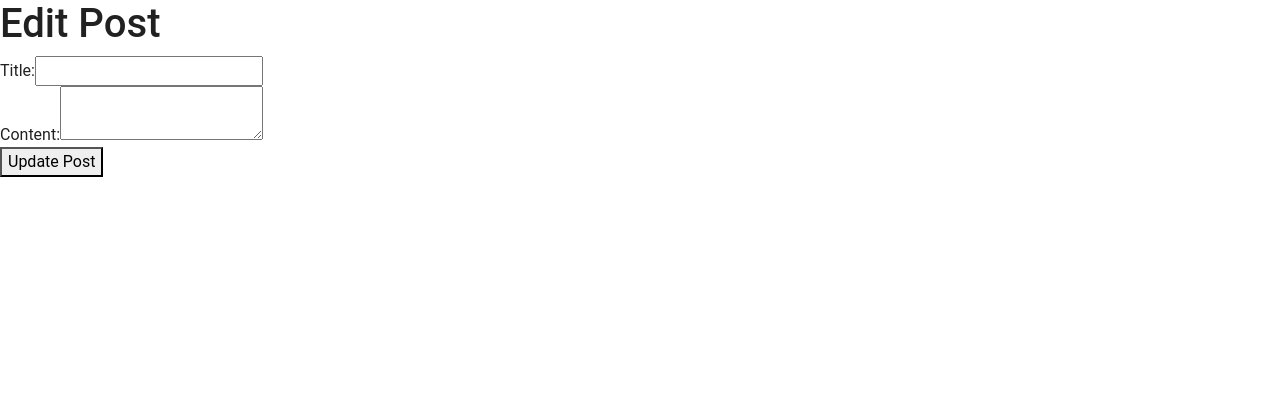
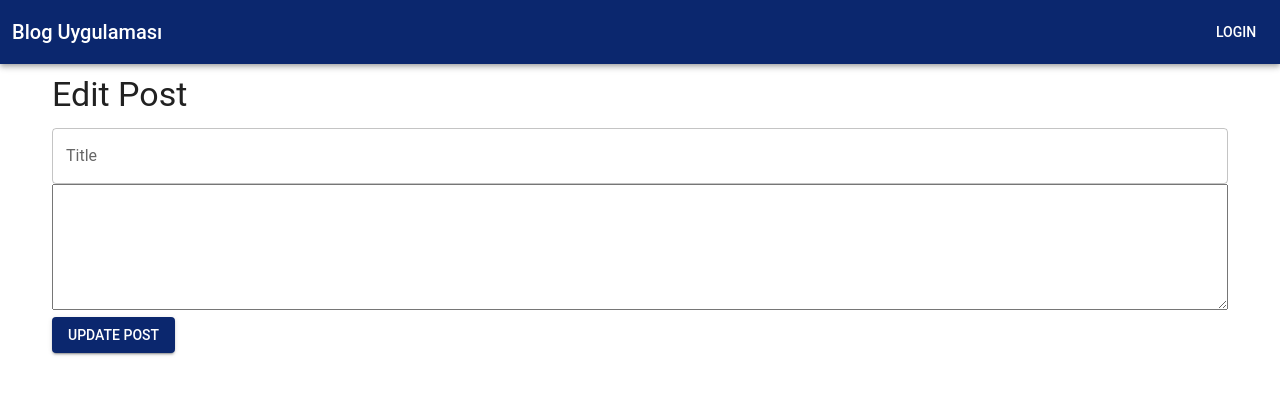
Before and after one commit to baristaner/react-blog-app, a React (Create React App) app: page /edit/1 in a window 1280 px wide. Shown: the top 394 px of the page. Built offline with nearby package versions, Linux system fonts and the light colour scheme; no server answers.

Commit message:
Added Navbar and fixed edit

```diff
--- a/src/App.js
+++ b/src/App.js
@@ -24,6 +24,7 @@ const theme = createTheme({
   typography: {
     fontFamily: 'Roboto, sans-serif',
   },
+  spacing: 4,
 });
 
 
@@ -39,7 +40,6 @@ function App() {
           <Route path="/post/:id" element={<PostDetails />} />
           <Route path="/edit/:postId" element={<EditPost />} />
           <Route path="/posts" component={PostList} />
-
         </Routes>
       </Router>
     </ThemeProvider>
--- a/src/components/Dashboard.js
+++ b/src/components/Dashboard.js
@@ -3,6 +3,7 @@ import React, { useState, useEffect, useCallback } from "react";
 import { Container, Card, Form, Button, Table, Modal } from "react-bootstrap";
 import { Link } from "react-router-dom";
 import axios from "axios";
+import Navbar from './Navbar';
 
 function Dashboard() {
   const [posts, setPosts] = useState([]);
@@ -74,6 +75,8 @@ function Dashboard() {
   };
 
   return (
+    <>
+    <Navbar/>
     <Container className="mt-5">
       <h1>Welcome to Admin Dashboard</h1>
       <Button variant="danger" onClick={handleLogout}>
@@ -135,6 +138,7 @@ function Dashboard() {
         </Card.Body>
       </Card>
     </Container>
+    </>
   );
 }
 
--- a/src/components/EditPost.js
+++ b/src/components/EditPost.js
@@ -1,9 +1,12 @@
 import React, { useState, useEffect } from 'react';
 import { useParams } from 'react-router-dom';
+import { TextField, TextareaAutosize, Button, Container, Typography } from '@mui/material';
+import Navbar from './Navbar';
 
 function EditPost() {
   const { postId } = useParams();
   const [post, setPost] = useState({ title: '', content: '' });
+  const jwt = localStorage.getItem("blog_auth");
 
   useEffect(() => {
     fetch(`http://localhost:3000/admin/edit/${postId}`)
@@ -25,12 +28,12 @@ function EditPost() {
   };
 
   const handleUpdatePost = () => {
-    fetch(`http://localhost:3000/admin/editpost/${postId}`, {
-      method: 'PUT',
+    fetch(`http://localhost:3000/updatepost?id=${postId}&title=${post.title}&content=${post.content}`, {
+      method: 'POST',
       headers: {
         'Content-Type': 'application/json',
+        Authorization: `Bearer ${jwt}`,
       },
-      body: JSON.stringify(post),
     })
       .then((response) => response.json())
       .then((data) => {
@@ -42,27 +45,33 @@ function EditPost() {
   };
 
   return (
-    <div>
-      <h1>Edit Post</h1>
-      <div>
-        <label>Title:</label>
-        <input
-          name="title"
-          type="text"
-          id="title"
+    <>
+    <Navbar />
+    <Container style={{paddingTop:"10px"}}>
+      <Typography variant="h4" component="h1" gutterBottom>
+        Edit Post
+      </Typography>
+      <form>
+        <TextField
+          label="Title"
+          fullWidth
           value={post.title}
           onChange={handleTitleChange}
         />
-      </div>
-      <div>
-        <label>Content:</label>
-        <textarea
-          value={post.content}
-          onChange={handleContentChange}
-        />
-      </div>
-      <button onClick={handleUpdatePost}>Update Post</button>
-    </div>
+        <TextareaAutosize
+  label="Content"
+  fullWidth
+  minRows={5}
+  value={post.content}
+  onChange={handleContentChange}
+  style={{ width: '100%'}}
+/>
+      </form>
+        <Button variant="contained" color="primary" onClick={handleUpdatePost}>
+          Update Post
+        </Button>
+    </Container>
+    </>
   );
 }
 
--- a/src/components/Homepage.js
+++ b/src/components/Homepage.js
@@ -1,51 +1,12 @@
-import React,{useState} from 'react';
-import { AppBar, Toolbar, Typography, Container, Button,Box,IconButton } from '@mui/material';
-import AccountCircle from '@mui/icons-material/AccountCircle';
+import React from 'react';
 import PostList from '../components/PostList';
-import { useNavigate } from 'react-router-dom';
+import Navbar from './Navbar';
 
 function HomePage() {
-  const navigate = useNavigate();
-  const [isUserLoggedIn,setUserLoggedIn] = useState(false);
-  const loggedIn = localStorage.getItem("blog_auth");
-
-  const handleLoginClick = () => {
-    navigate('/login');
-  };
-
-  const handleLogout = () => {
-    localStorage.removeItem("blog_auth");
-  }
-
   return (
     <>
-      <Box sx={{ flexGrow: 1 }}>
-      <AppBar position="static">
-        <Toolbar>
-          <Typography variant="h6" component="div" sx={{ flexGrow: 1 }}>Blog Uygulaması</Typography>
-          {loggedIn ? (
-            <IconButton
-            size="large"
-            edge="start"
-            color="inherit"
-            aria-label="menu"
-            sx={{ mr: 2 }}
-            onClick={handleLogout}
-            >
-
-              <AccountCircle />
-            </IconButton>
-      ) : (
-        <Button color="inherit" onClick={handleLoginClick}>Login</Button>
-      )}
-
-        </Toolbar>
-      </AppBar>
-      </Box>
-      <Container>
+      <Navbar />
       <PostList />
-      </Container>
-
     </>
   );
 }
--- /dev/null
+++ b/src/components/Navbar.js
@@ -0,0 +1,63 @@
+import React, { useState } from "react";
+import {
+  AppBar,
+  Toolbar,
+  Typography,
+  Container,
+  Button,
+  Box,
+  IconButton,
+} from "@mui/material";
+import AccountCircle from "@mui/icons-material/AccountCircle";
+import { useNavigate } from "react-router-dom";
+
+export default function Navbar() {
+  const navigate = useNavigate();
+  const loggedIn = localStorage.getItem("blog_auth");
+
+  const handleLoginClick = () => {
+    navigate("/login");
+  };
+
+  const handleLogout = () => {
+    localStorage.removeItem("blog_auth");
+  };
+
+  return (
+    <>
+      <Box sx={{ flexGrow: 1 }}>
+        <AppBar position="static">
+          <Toolbar>
+            <Typography
+              variant="h6"
+              component="div"
+              sx={{ flexGrow: 1, cursor: "pointer" }}
+              onClick={() => {
+                navigate("/");
+              }}
+            >
+              Blog Uygulaması
+            </Typography>
+            {loggedIn ? (
+              <IconButton
+                size="large"
+                edge="start"
+                color="inherit"
+                aria-label="menu"
+                sx={{ mr: 2 }}
+                onClick={handleLogout}
+              >
+                <AccountCircle />
+              </IconButton>
+            ) : (
+              <Button color="inherit" onClick={handleLoginClick}>
+                Login
+              </Button>
+            )}
+          </Toolbar>
+        </AppBar>
+      </Box>
+      <Container></Container>
+    </>
+  );
+}
--- a/src/components/PostDetails.js
+++ b/src/components/PostDetails.js
@@ -10,6 +10,7 @@ import {
   Button,
   CircularProgress,
 } from "@mui/material";
+import Navbar from './Navbar';
 
 function PostDetails() {
   const { id } = useParams();
@@ -50,15 +51,18 @@ function PostDetails() {
   }
 
   return (
-    <Container maxWidth="md">
+    <>
+    <Navbar />
+    <Container maxWidth="md" style={{paddingTop:"10px"}}>
       <Card
-        style={{ height: "100%", display: "flex", flexDirection: "column" }}
+        style={{ height: "100%",width:"100%", display: "flex", flexDirection: "column" }}
       >
         <CardMedia
           component="img"
           height="200"
           image={`http://localhost:3000/${post.imagePath}`}
           alt={post.title}
+          sx={{ objectFit: 'cover' }}
         />
         <CardContent style={{ flexGrow: 1 }}>
           <Typography variant="h5" component="div">
@@ -75,6 +79,7 @@ function PostDetails() {
         </div>
       </Card>
     </Container>
+    </>
   );
 }
 
```
